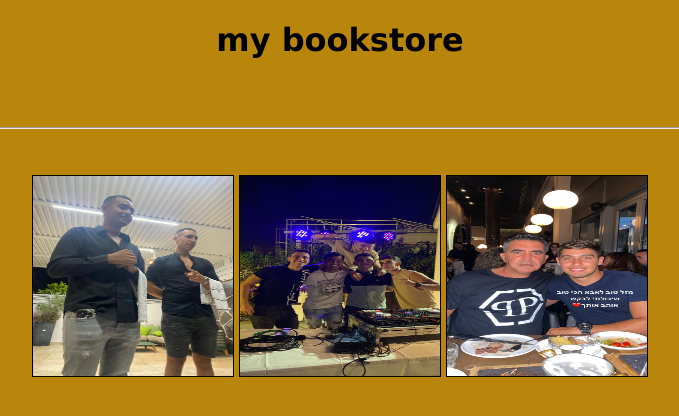
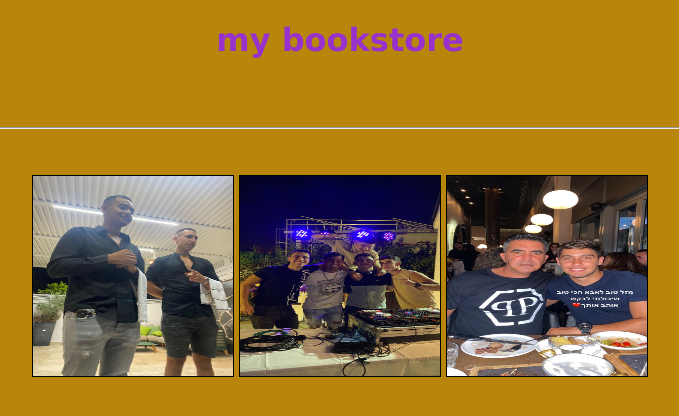
Before and after one commit to DanielMachluf/MyBookStore, a plain HTML site: page index2.html in a window 1280 px wide. Shown: the whole page, without its empty margins (300-979 px from the left). Drawn offline with Linux system fonts and the light colour scheme.

Commit message:
change font color

```diff
--- a/style.css
+++ b/style.css
@@ -2,7 +2,7 @@ body {
     background-color: darkgoldenrod;
     text-align: center;
     font-family: 'Lucida Sans', 'Lucida Sans Regular', 'Lucida Grande', 'Lucida Sans Unicode', Geneva, Verdana, sans-serif;
-
+    color: darkorchid;
 }
 
 img{
```
